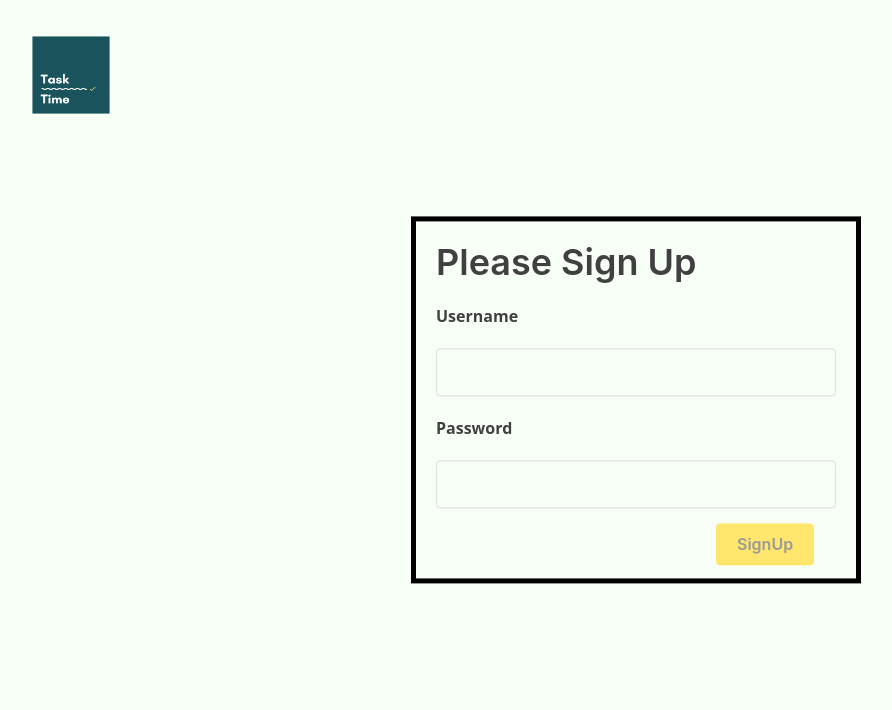
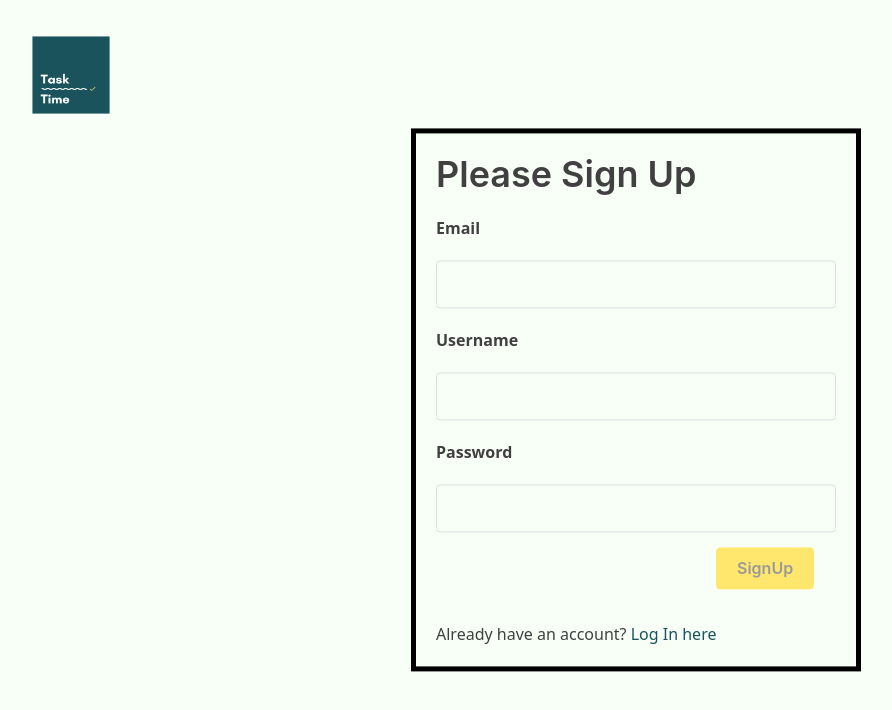
Before and after one commit to jubenjam/react-frontend, a React (Create React App) app: page /SignUp in a window 1280 px wide. Shown: the top 710 px of the page, without its empty margins (4-896 px from the left). Built offline with nearby package versions, Linux system fonts and the light colour scheme.

Commit message:
ari merge

```diff
--- a/public/index.html
+++ b/public/index.html
@@ -27,7 +27,7 @@
     <title>Task Time</title>
   </head>
   <body>
-    <img src="logo512.png" alt="Task Time logo" title="" />
+    <img src="../logo512.png" alt="Task Time logo" title="" />
     <noscript>You need to enable JavaScript to run this app.</noscript>
     <div id="root"></div>
     <!--
--- a/src/LogIn.js
+++ b/src/LogIn.js
@@ -1,6 +1,7 @@
 import { useState } from "react";
 import axios from "axios";
 import { useNavigate } from "react-router-dom";
+import { Link } from "react-router-dom";
 
 function LogIn(props) {
   const [username, setUserName] = useState();
@@ -78,6 +79,9 @@ function LogIn(props) {
             Login
           </button>
         </div>
+        <p style={inputStyle}>
+          Don&apos;t have an account yet? <Link to="SignUp">Sign Up here</Link>
+        </p>
       </form>
     </div>
   );
--- a/src/SignUp.js
+++ b/src/SignUp.js
@@ -1,8 +1,10 @@
 import { useState } from "react";
 import axios from "axios";
 import { useNavigate } from "react-router-dom";
+import { Link } from "react-router-dom";
 
 function SignUp(props) {
+  const [email, setEmail] = useState();
   const [username, setUserName] = useState();
   const [password, setPassword] = useState();
 
@@ -29,7 +31,7 @@ function SignUp(props) {
       }
     } else {
       console.log("Username not found!");
-      const person = { username: username, password: password };
+      const person = { username: username, password: password, email: email };
       console.log(person);
       addNewUser(person);
       props.setUserName(username);
@@ -73,6 +75,14 @@ function SignUp(props) {
       <h1 style={inputStyle}>Please Sign Up</h1>
       <form onSubmit={handleSubmit}>
         <label>
+          <p style={inputStyle}>Email</p>
+          <input
+            type="text"
+            style={inputStyle}
+            onChange={(e) => setEmail(e.target.value)}
+          />
+        </label>
+        <label>
           <p style={inputStyle}>Username</p>
           <input
             type="text"
@@ -93,6 +103,9 @@ function SignUp(props) {
             SignUp
           </button>
         </div>
+        <p style={inputStyle}>
+          Already have an account? <Link to="/"> Log In here</Link>
+        </p>
       </form>
     </div>
   );
--- a/src/index.css
+++ b/src/index.css
@@ -466,6 +466,7 @@ h5 {
   font-size: 1rem;
 }
 
+
 @media (min-width: 600px) {
   h1:not(:first-child),
   h2:not(:first-child),
@@ -490,14 +491,14 @@ h5 {
 }
 
 a {
-  color: #ffe66d;
+  color: #1A535C;
   text-decoration: none;
 }
 
 a:hover,
 a:active,
 a:focus {
-  color: #ffe66d;
+  color: #1A535C;
   text-decoration: underline;
 }
 
```
